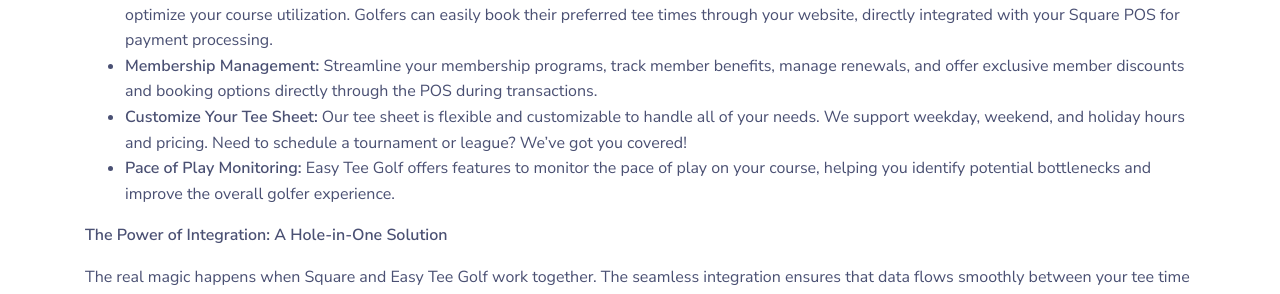
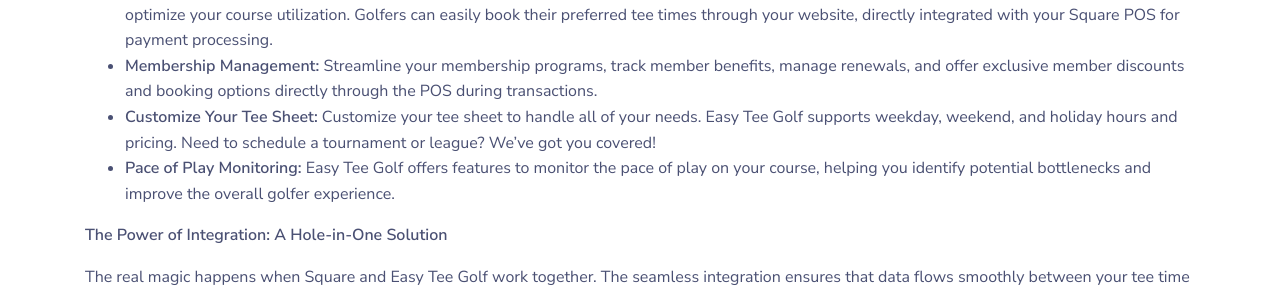
Before and after one commit to easyteegolf/easytee_front, a Jekyll site: the page built from _posts/2025-05-07-the-best-golf-course-pos.markdown, in a window 1280 px wide and 900 px high, scrolled down 1650 px. Shown: the part 154-448 px from the top of the window. Built offline with Jekyll 4.4.1, drawn with Linux system fonts in a browser that asks for light colours.

Commit message:
reword bullet

```diff
--- a/_posts/2025-05-07-the-best-golf-course-pos.markdown
+++ b/_posts/2025-05-07-the-best-golf-course-pos.markdown
@@ -29,7 +29,7 @@ While Square provides a powerful foundation, Easy Tee Golf adds the crucial golf
 
 * **Tee Time Management:** Effortlessly manage your tee sheet, schedule bookings online and in-house, handle cancellations and modifications, and optimize your course utilization. Golfers can easily book their preferred tee times through your website, directly integrated with your Square POS for payment processing.
 * **Membership Management:** Streamline your membership programs, track member benefits, manage renewals, and offer exclusive member discounts and booking options directly through the POS during transactions.
-* **Customize Your Tee Sheet:** Our tee sheet is flexible and customizable to handle all of your needs. We support weekday, weekend, and holiday hours and pricing. Need to schedule a tournament or league? We’ve got you covered!
+* **Customize Your Tee Sheet:** Customize your tee sheet to handle all of your needs. Easy Tee Golf supports weekday, weekend, and holiday hours and pricing. Need to schedule a tournament or league? We’ve got you covered!
 * **Pace of Play Monitoring:** Easy Tee Golf offers features to monitor the pace of play on your course, helping you identify potential bottlenecks and improve the overall golfer experience.
 
 **The Power of Integration: A Hole-in-One Solution**
```
